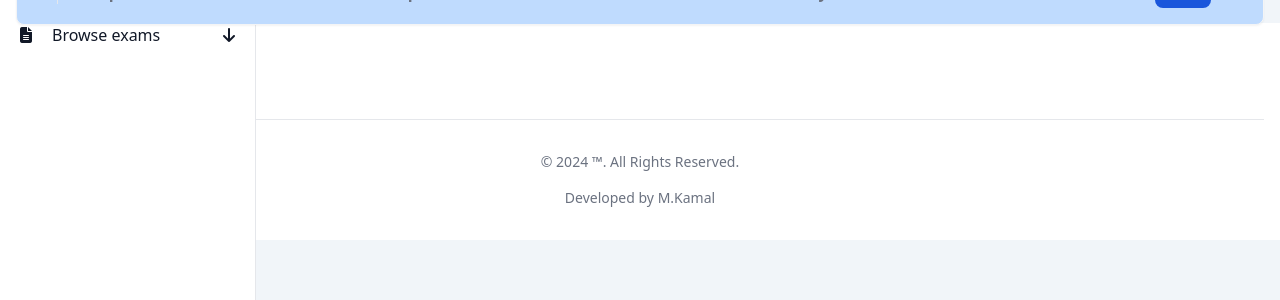
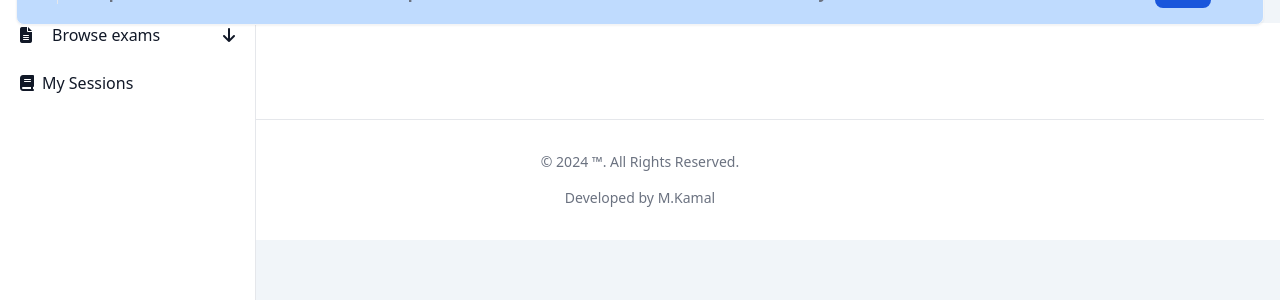
Before and after one commit to mookamal/SmartLearn, a Django app: page /e/ in a window 1280 px wide. Shown: the part 65-365 px from the top of the page. Run offline with Django 5.2, Linux system fonts and the light colour scheme; the visitor is signed in with stand-in values (Sample User, id 1); data that the repository does not hold is empty; some libraries are stand-ins or nearby versions.

Commit message:
create My Sessions page

```diff
--- a/exams/templates/exams/parts/sidebar.html
+++ b/exams/templates/exams/parts/sidebar.html
@@ -32,6 +32,13 @@
                {% endfor %}
             </ul>
           </li>
+          {% comment %} my_sessions url {% endcomment %}
+          <li>
+            <a href="{% url 'my_sessions' %}" class="flex gap-2 items-center w-full p-2 text-base text-gray-900 transition duration-75 rounded-lg group hover:bg-gray-100 dark:text-white dark:hover:bg-gray-700">
+               <i class="fa-solid fa-book"></i>
+               My Sessions
+            </a>
+         </li>
        </ul>
     </div>
  </aside>
--- a/exams/urls.py
+++ b/exams/urls.py
@@ -12,6 +12,7 @@ urlpatterns = [
     path("session/<int:session_id>/", views.show_session, name="show_session"),
     path("session/<int:session_id>/results/",
          views.session_results, name="session_results"),
+    path("session/my_sessions/", views.my_sessions, name="my_sessions"),
     # urls for ajax
     path("ajax/get-question-count/",
          views.get_question_count, name="get_question_count"),
--- a/exams/views.py
+++ b/exams/views.py
@@ -111,6 +111,11 @@ def session_results(request, session_id):
     }
     # return template
     return render(request, 'exams/session_results.html', context)
+
+
+@login_required
+def my_sessions(request):
+    return render(request, "exams/my_sessions.html")
 
 # functions for ajax
 
```
Also changed, not shown: exams/templates/exams/my_sessions.html (added, +11 -0 lines).
